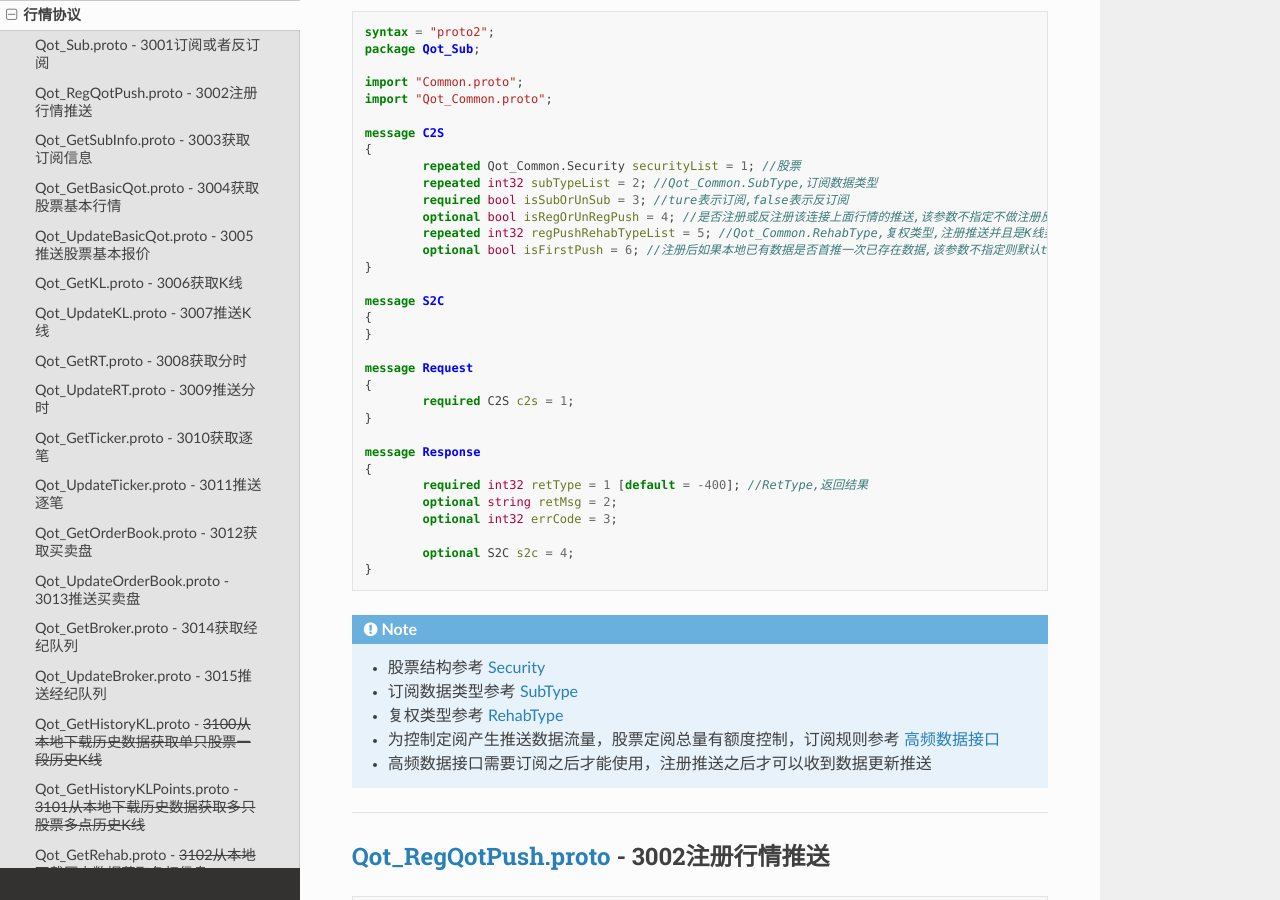
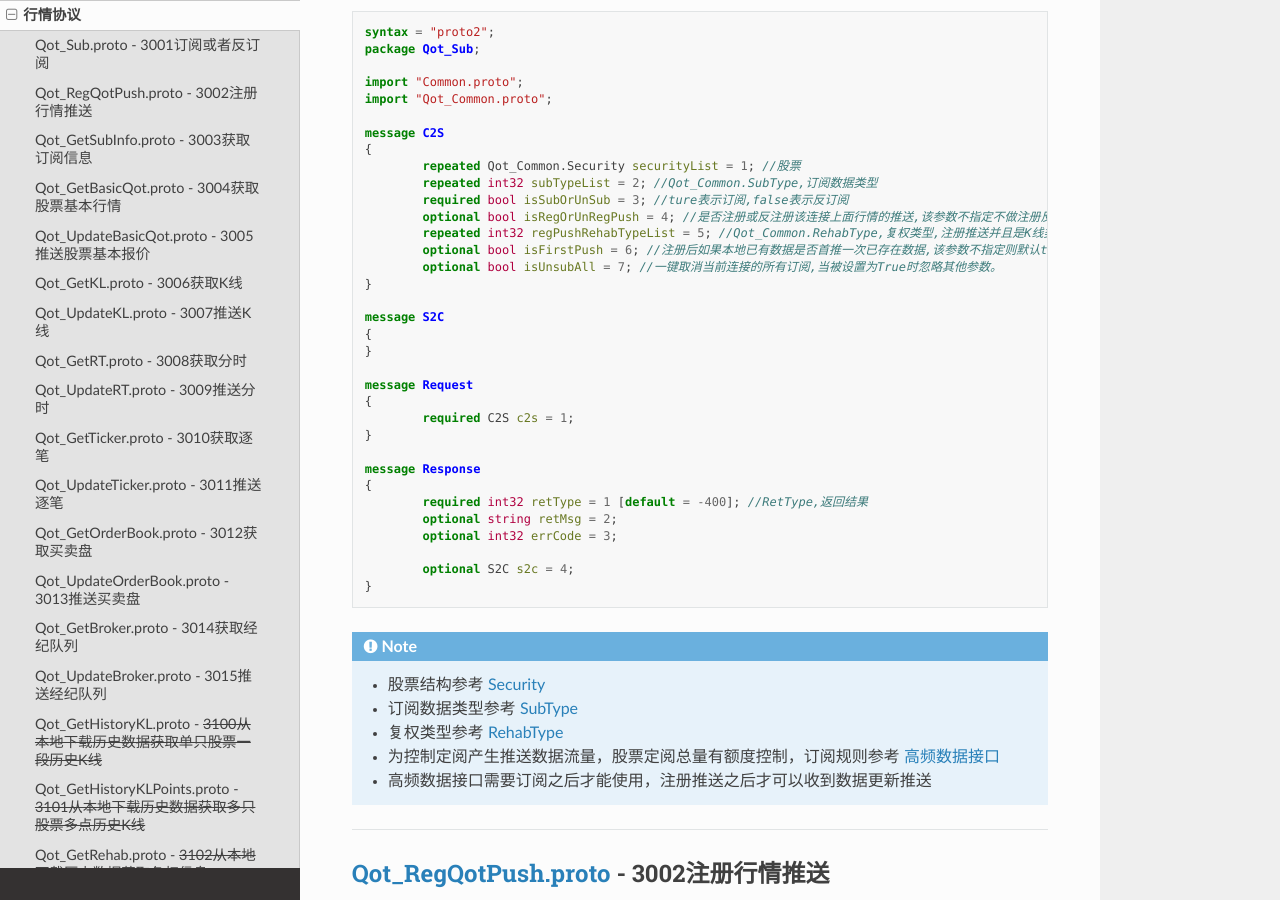
Before and after one commit to FutunnOpen/futu-api-doc, a Sphinx documentation site: the page built from doc_maker/source/protocol/quote_protocol.rst, in a window 1280 px wide and 900 px high, scrolled down 510 px. Built offline with Sphinx 7.4.7 and the Read the Docs theme 2.0.0, drawn with Linux system fonts in a browser that asks for light colours; pages that are not in the unit, such as notebooks, are missing from menus.

Commit message:
add 添加一键反订阅的协议。

```diff
--- a/doc_maker/source/protocol/quote_protocol.rst
+++ b/doc_maker/source/protocol/quote_protocol.rst
@@ -34,6 +34,7 @@
 		optional bool isRegOrUnRegPush = 4; //是否注册或反注册该连接上面行情的推送,该参数不指定不做注册反注册操作
 		repeated int32 regPushRehabTypeList = 5; //Qot_Common.RehabType,复权类型,注册推送并且是K线类型才生效,其他订阅类型忽略该参数,注册K线推送时该参数不指定默认前复权
 		optional bool isFirstPush = 6; //注册后如果本地已有数据是否首推一次已存在数据,该参数不指定则默认true
+		optional bool isUnsubAll = 7; //一键取消当前连接的所有订阅,当被设置为True时忽略其他参数。
 	}
 
 	message S2C
```
